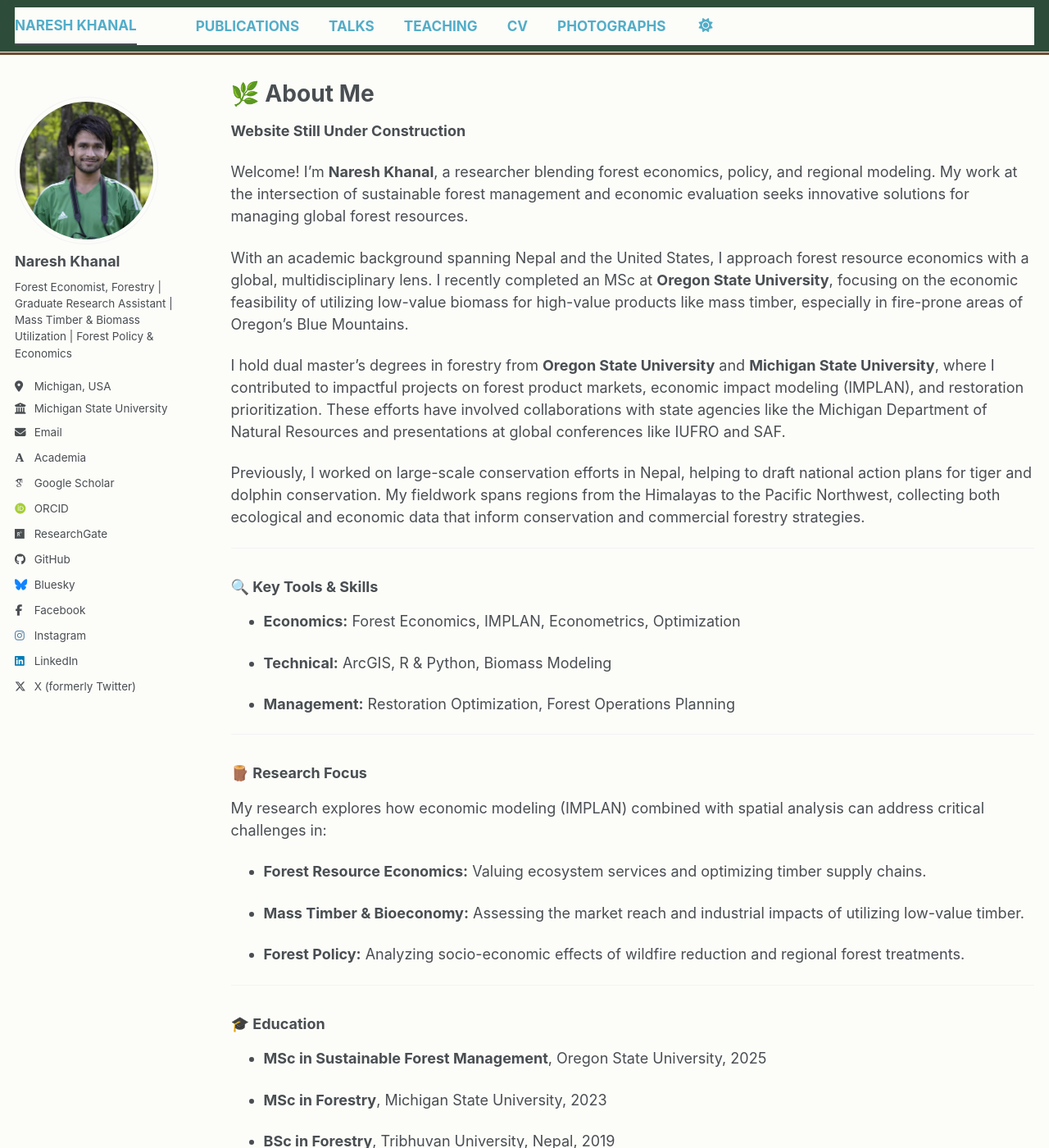
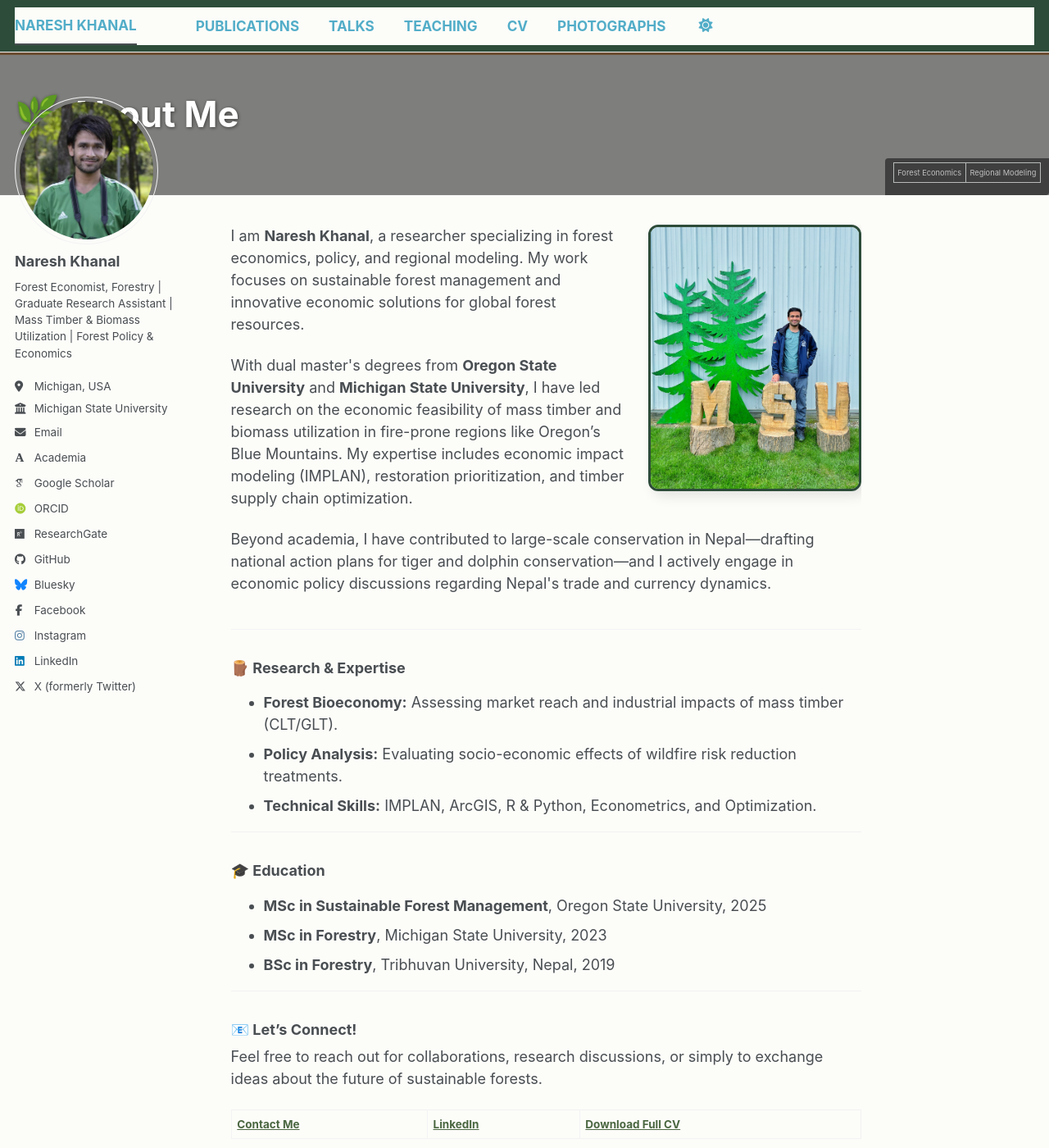
Before and after one commit to Nishani53/Nishani53.github.io, a Jekyll site: the page built from _pages/about.md, in a window 1280 px wide and 1400 px high. Shown: the whole window at 82% size. Built offline with Jekyll 4.4.1, drawn with Linux system fonts in a browser that asks for light colours; some web fonts are replaced; a script bundle is joined from its source files by our own code; library files that are not in the unit come from our copies; some of the changed text lies outside the part shown.

Commit message:
Update about.md

```diff
--- a/_pages/about.md
+++ b/_pages/about.md
@@ -1,109 +1,43 @@
+---
+layout: single
+title: "🌿 About Me"
+permalink: /
+author_profile: true
+header:
+  overlay_image: /images/back.jpg
+  overlay_filter: 0.5
+  caption: "Forest Economics | Regional Modeling"
 ---
 
-layout: archive
+{% include base_path %}
 
-title: "🌿 About Me"
+<div style="display: block; overflow: hidden;">
+  <img src="/images/msu.jpg" style="width:260px; float:right; margin-left:25px; margin-bottom:15px; border-radius:12px; border: 3px solid #2d4c39; box-shadow: 6px 6px 15px rgba(0,0,0,0.1);" alt="Naresh Khanal">
 
-permalink: /
+  <p>I am <strong>Naresh Khanal</strong>, a researcher specializing in forest economics, policy, and regional modeling. My work focuses on sustainable forest management and innovative economic solutions for global forest resources.</p>
 
-author_profile: true
+  <p>With dual master's degrees from <strong>Oregon State University</strong> and <strong>Michigan State University</strong>, I have led research on the economic feasibility of mass timber and biomass utilization in fire-prone regions like Oregon’s Blue Mountains. My expertise includes economic impact modeling (IMPLAN), restoration prioritization, and timber supply chain optimization.</p>
+
+  <p>Beyond academia, I have contributed to large-scale conservation in Nepal—drafting national action plans for tiger and dolphin conservation—and I actively engage in economic policy discussions regarding Nepal's trade and currency dynamics.</p>
+</div>
 
 ---
 
-
-
-{% include base_path %}
-
-
-
-**Website Still Under Construction**
-
-
-
-Welcome! I’m **Naresh Khanal**, a researcher blending forest economics, policy, and regional modeling. My work at the intersection of sustainable forest management and economic evaluation seeks innovative solutions for managing global forest resources.
-
-
-
-With an academic background spanning Nepal and the United States, I approach forest resource economics with a global, multidisciplinary lens. I recently completed an MSc at **Oregon State University**, focusing on the economic feasibility of utilizing low-value biomass for high-value products like mass timber, especially in fire-prone areas of Oregon’s Blue Mountains.
-
-
-
-I hold dual master's degrees in forestry from **Oregon State University** and **Michigan State University**, where I contributed to impactful projects on forest product markets, economic impact modeling (IMPLAN), and restoration prioritization. These efforts have involved collaborations with state agencies like the Michigan Department of Natural Resources and presentations at global conferences like IUFRO and SAF.
-
-
-
-Previously, I worked on large-scale conservation efforts in Nepal, helping to draft national action plans for tiger and dolphin conservation. My fieldwork spans regions from the Himalayas to the Pacific Northwest, collecting both ecological and economic data that inform conservation and commercial forestry strategies.
-
-
+### 🪵 Research & Expertise
+* **Forest Bioeconomy:** Assessing market reach and industrial impacts of mass timber (CLT/GLT).
+* **Policy Analysis:** Evaluating socio-economic effects of wildfire risk reduction treatments.
+* **Technical Skills:** IMPLAN, ArcGIS, R & Python, Econometrics, and Optimization.
 
 ---
 
-
-
-### 🔍 Key Tools & Skills
-
-* **Economics:** Forest Economics, IMPLAN, Econometrics, Optimization
-
-* **Technical:** ArcGIS, R & Python, Biomass Modeling
-
-* **Management:** Restoration Optimization, Forest Operations Planning
-
-
+### 🎓 Education
+* **MSc in Sustainable Forest Management**, Oregon State University, 2025
+* **MSc in Forestry**, Michigan State University, 2023
+* **BSc in Forestry**, Tribhuvan University, Nepal, 2019
 
 ---
 
-
-
-### 🪵 Research Focus
-
-My research explores how economic modeling (IMPLAN) combined with spatial analysis can address critical challenges in:
-
-
-
-* **Forest Resource Economics:** Valuing ecosystem services and optimizing timber supply chains.
-
-* **Mass Timber & Bioeconomy:** Assessing the market reach and industrial impacts of utilizing low-value timber.
-
-* **Forest Policy:** Analyzing socio-economic effects of wildfire reduction and regional forest treatments.
-
-
-
----
-
-
-
-### 🎓 Education
-
-* **MSc in Sustainable Forest Management**, Oregon State University, 2025
-
-* **MSc in Forestry**, Michigan State University, 2023
-
-* **BSc in Forestry**, Tribhuvan University, Nepal, 2019
-
-
-
----
-
-
-
-### 🌏 Global Contributions & Passion
-
-In addition to my academic research, I actively contribute to economic policy discussions, especially concerning trade and monetary dynamics in Nepal. I recently contributed to *The Kathmandu Post*, discussing the NPR-INR currency peg and its economic implications.
-
-
-
-When I’m not analyzing data, I’m likely exploring the world with my camera. You can find some of my travel photography in the [Photographs](/photographs/) section.
-
-
-
----
-
-
-
 ### 📧 Let’s Connect!
-
 Feel free to reach out for collaborations, research discussions, or simply to exchange ideas about the future of sustainable forests.
 
-
-
-[**Contact Me**](mailto:khanal[dot]nishani53[@]gmail.com) | [**LinkedIn**](https://www.linkedin.com/in/nishani53) | [**Download Full CV**](/cv/)
+[**Contact Me**](mailto:khanal.nishani53@gmail.com) | [**LinkedIn**](https://www.linkedin.com/in/nishani53) | [**Download Full CV**](/cv/)
```
